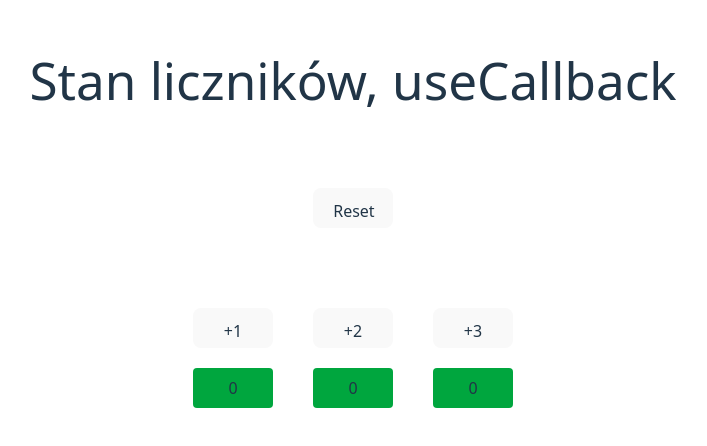
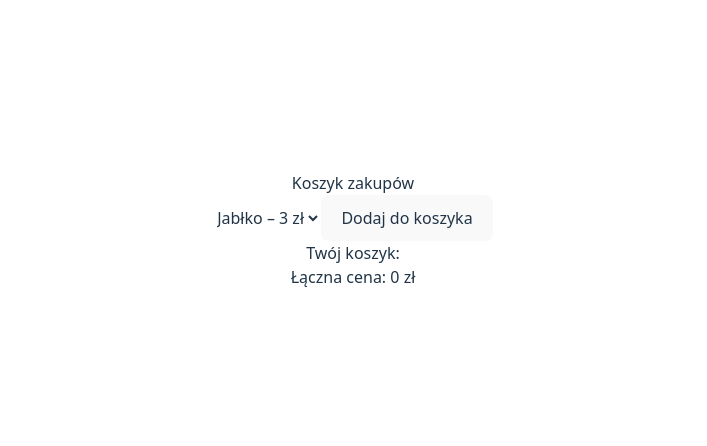
Before and after one commit to Norbert-2204/cwiczenia, a React (Vite) app: page / in a window 1280 px wide. Shown: the part 170-616 px from the top of the page, without its empty margins (287-994 px from the left). Built offline with nearby package versions, Linux system fonts and the light colour scheme.

Commit message:
userRef i useReduce

```diff
--- a/src/App.jsx
+++ b/src/App.jsx
@@ -33,11 +33,13 @@ import { ProductList } from "./components/useMemo/ProductList.jsx";
 import { ExpensiveCalculation } from "./components/useMemo/SlowFunction.jsx";
 import CallbackFilterUsers from "./components/useCallback/CallbackFilterUsers.jsx";
 import VisualCounters from "./components/useCallback/VisualCounters.jsx";
+import ClickCounter from "./components/useRef/UseRefCounter.jsx";
+import Cart from "./components/useRef/Cart.jsx";
 
 const App = () => {
   return (
     <div>
-      <VisualCounters />
+      <Cart />
     </div>
   );
 };
--- /dev/null
+++ b/src/components/useRef/Cart.jsx
@@ -0,0 +1,92 @@
+import { useState, useReducer } from "react";
+
+const initialProducts = [
+  { id: 1, name: "Jabłko", price: 3 },
+  { id: 2, name: "Chleb", price: 5 },
+  { id: 3, name: "Mleko", price: 4 },
+];
+
+export function Cart() {
+  const [selectedId, setSelectedId] = useState(initialProducts[0].id);
+
+  const reducer = (state, action) => {
+    switch (action.type) {
+      case "ADD": {
+        const product = action.product;
+        const existing = state.find((item) => item.id === product.id);
+        return existing
+          ? state.map((item) =>
+              item.id === product.id
+                ? { ...item, quantity: item.quantity + 1 }
+                : item
+            )
+          : [...state, { ...product, quantity: 1 }];
+      }
+      case "DELETE": {
+        return state.filter((item) => item.id !== action.id);
+      }
+      case "DECREASE": {
+        return state
+          .map((item) =>
+            item.id === action.id
+              ? { ...item, quantity: item.quantity - 1 }
+              : item
+          )
+          .filter((item) => item.quantity > 0);
+      }
+      default:
+        return state;
+    }
+  };
+  const [cart, dispatch] = useReducer(reducer, []);
+
+  const handleAdd = () => {
+    const product = initialProducts.find((p) => p.id === selectedId);
+    dispatch({ type: "ADD", product });
+  };
+
+  const handleDecrease = (id) => {
+    dispatch({ type: "DECREASE", id });
+  };
+
+  function handleRemove(id) {
+    dispatch({ type: "DELETE", id });
+  }
+
+  const total = cart.reduce((sum, item) => sum + item.price * item.quantity, 0);
+
+  return (
+    <div>
+      <h2>Koszyk zakupów</h2>
+
+      <div>
+        <select
+          value={selectedId}
+          onChange={(e) => setSelectedId(Number(e.target.value))}
+        >
+          {initialProducts.map((product) => (
+            <option key={product.id} value={product.id}>
+              {product.name} – {product.price} zł
+            </option>
+          ))}
+        </select>
+        <button onClick={handleAdd}>Dodaj do koszyka</button>
+      </div>
+
+      <h3>Twój koszyk:</h3>
+      <ul>
+        {cart.map((item) => (
+          <li key={item.id}>
+            {item.name} – {item.price} zł x {item.quantity}{" "}
+            <button onClick={() => handleAdd()}>+</button>
+            <button onClick={() => handleDecrease(item.id)}>-</button>
+            <button onClick={() => handleRemove(item.id)}>🗑</button>
+          </li>
+        ))}
+      </ul>
+
+      <p>Łączna cena: {total} zł</p>
+    </div>
+  );
+}
+export default Cart;
--- /dev/null
+++ b/src/components/useRef/UseRefCounter.jsx
@@ -0,0 +1,24 @@
+import { useRef, useState } from "react";
+
+const ClickCounter = () => {
+  const clickCount = useRef(0);
+  const [visibleCount, setVisibleCount] = useState(null);
+
+  const handleClick = () => {
+    clickCount.current += 1;
+  };
+
+  const handleShow = () => {
+    setVisibleCount(clickCount.current);
+  };
+
+  return (
+    <>
+      <button onClick={handleClick}>Kliknij mnie</button>
+      <button onClick={handleShow}>Pokaż wynik</button>
+      <p>Licznik kliknięć: {visibleCount ?? "-"}</p>
+    </>
+  );
+};
+
+export default ClickCounter;
```
